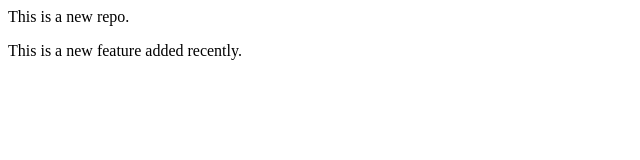
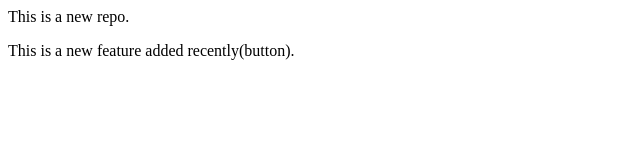
Before and after one commit to Manojkumar2k3/GITDEMO2, a plain HTML site: page index.html in a window 1280 px wide. Shown: the full height of the page, 0-640 px from the left. Drawn offline with Linux system fonts and the light colour scheme.

Commit message:
added button

```diff
--- a/index.html
+++ b/index.html
@@ -1,2 +1,2 @@
 <p>This is a new repo.</p>
-<p>This is a new feature added recently.</p>
+<p>This is a new feature added recently(button).</p>
```
